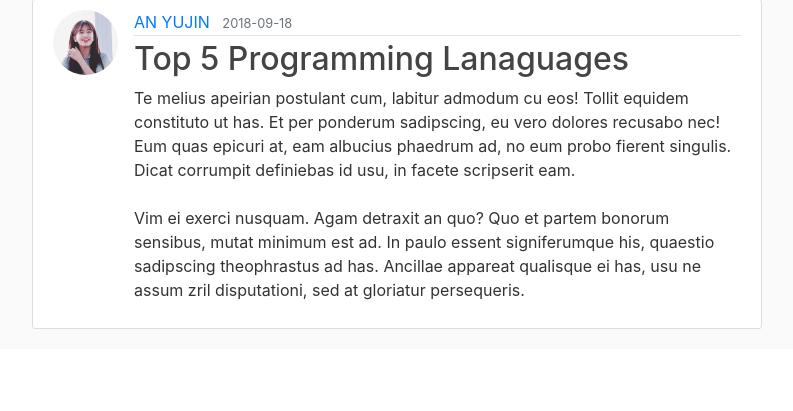
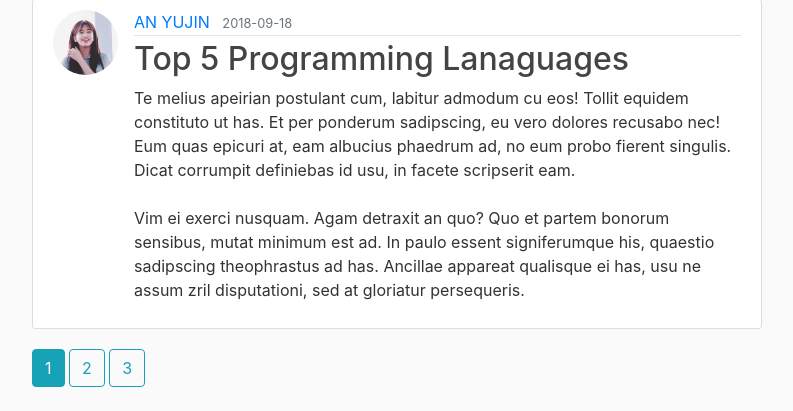
Before and after one commit to natachit/flask-blog, a Flask app: page / in a window 1280 px wide. Shown: the part 811-1222 px from the top of the page, without its empty margins (53-846 px from the left). Before the commit the page ends 1140 px from the top, so only its background shows below. Run offline with Flask 2, Linux system fonts and the light colour scheme; data comes from the database, SQL or seed files in the repository; some libraries are stand-ins or nearby versions.

Commit message:
home: add button to change page

```diff
--- a/flaskblog/templates/home.html
+++ b/flaskblog/templates/home.html
@@ -12,6 +12,16 @@
                 <p class="article-content">{{ post.content }}</p>
             </div>
         </article>
-
+    {% endfor %}
+    {% for page_num in posts.iter_pages(left_edge=1, right_edge=1, left_current=1, right_current=2) %}
+        {% if page_num %}
+            {% if posts.page == page_num %}
+                <a class="btn btn-info mb-4" href="{{ url_for('home', page=page_num) }}">{{ page_num }}</a>
+            {% else %}
+                <a class="btn btn-outline-info mb-4" href="{{ url_for('home', page=page_num) }}">{{ page_num }}</a>
+            {% endif %}
+        {% else %}
+            ...
+        {% endif %}
     {% endfor %}
 {% endblock %}
```
Also changed, not shown: flaskblog/static/profile_pics/18a3be341ec7c07e.png (deleted), flaskblog/static/profile_pics/75a438c4a597d46b.png (deleted).
